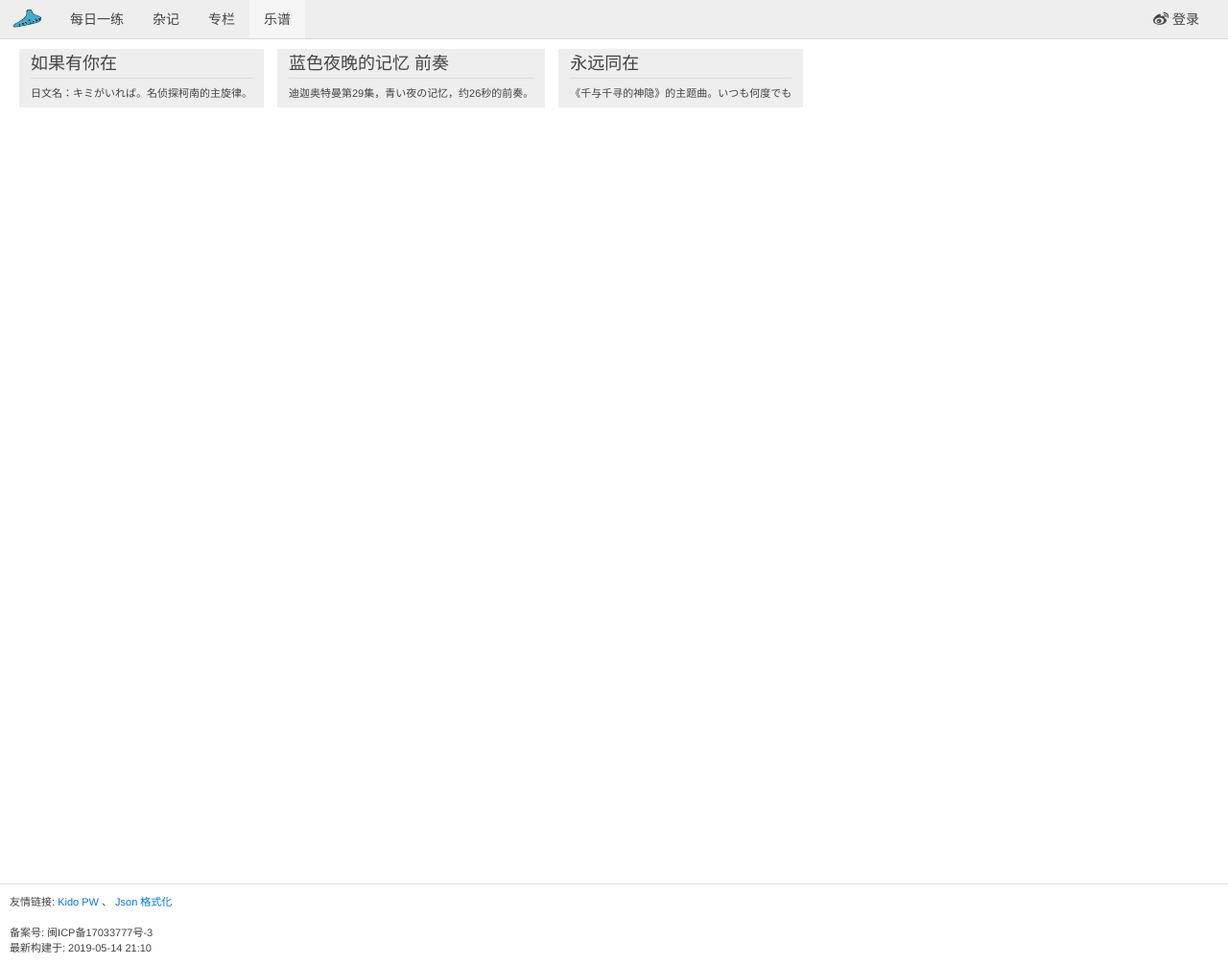
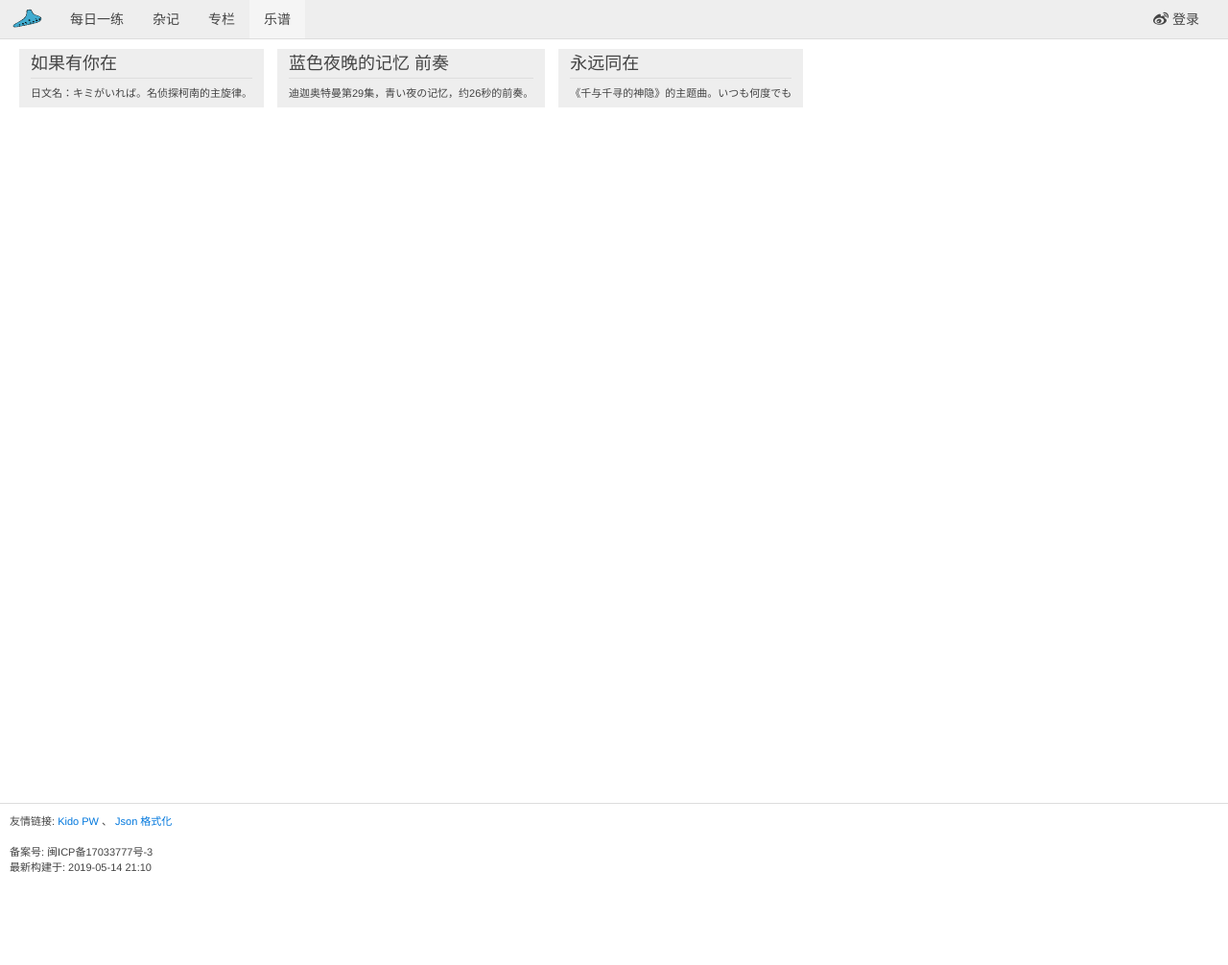
Before and after one commit to playay/playay.github.io, a Jekyll site: the page built from index.html, in a window 1280 px wide. Shown: the whole page at 96% size. Built offline with Jekyll 4.4.1, drawn with Linux system fonts in a browser that asks for light colours; comment, search, counter and statistics services are not loaded; after the commit the page ends 922 px from its top, so only the background shows below that.

Commit message:
陶笛日记

```diff
--- a/_includes/x-css.html
+++ b/_includes/x-css.html
@@ -6,7 +6,7 @@
         padding: 10px;
     }
     #content {
-        min-height: calc(100% - 40px);/* footer 高度100px, header 40px */
+        min-height: calc(100% - 84px - 40px);/* footer 高度 84px, header 40px */
         overflow-x: hidden;
     }
     .al-spinner {
```
